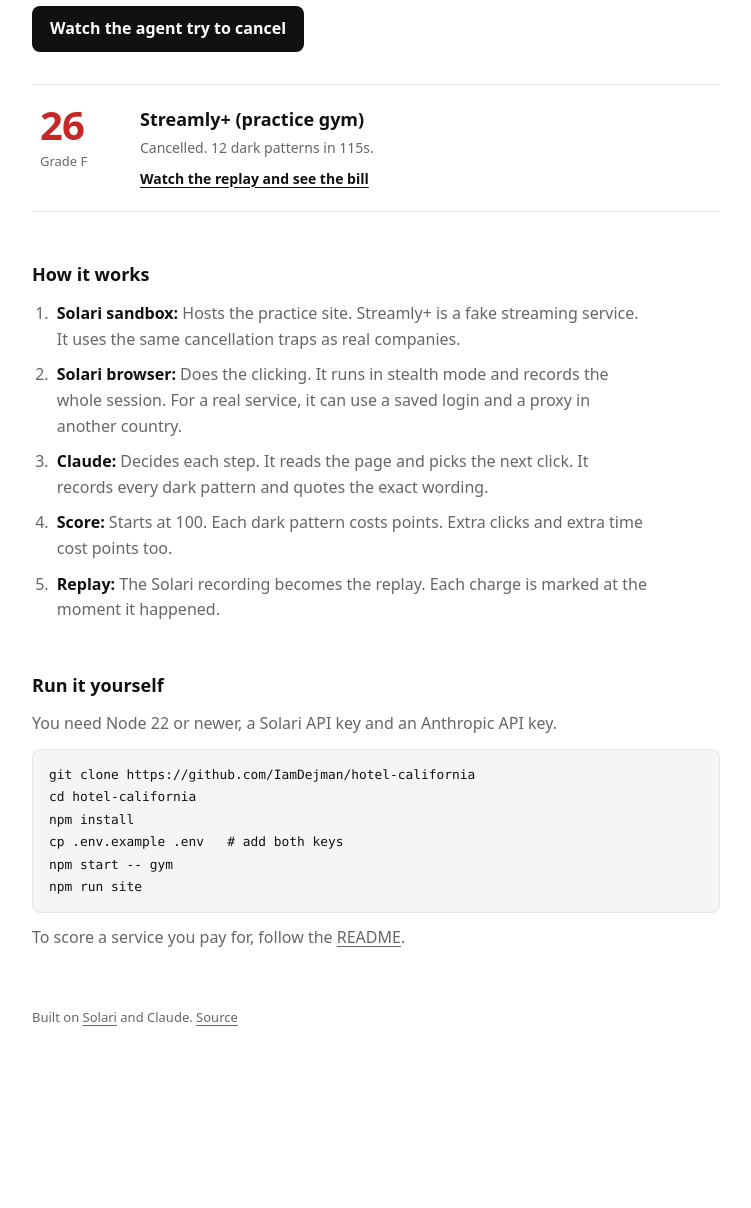
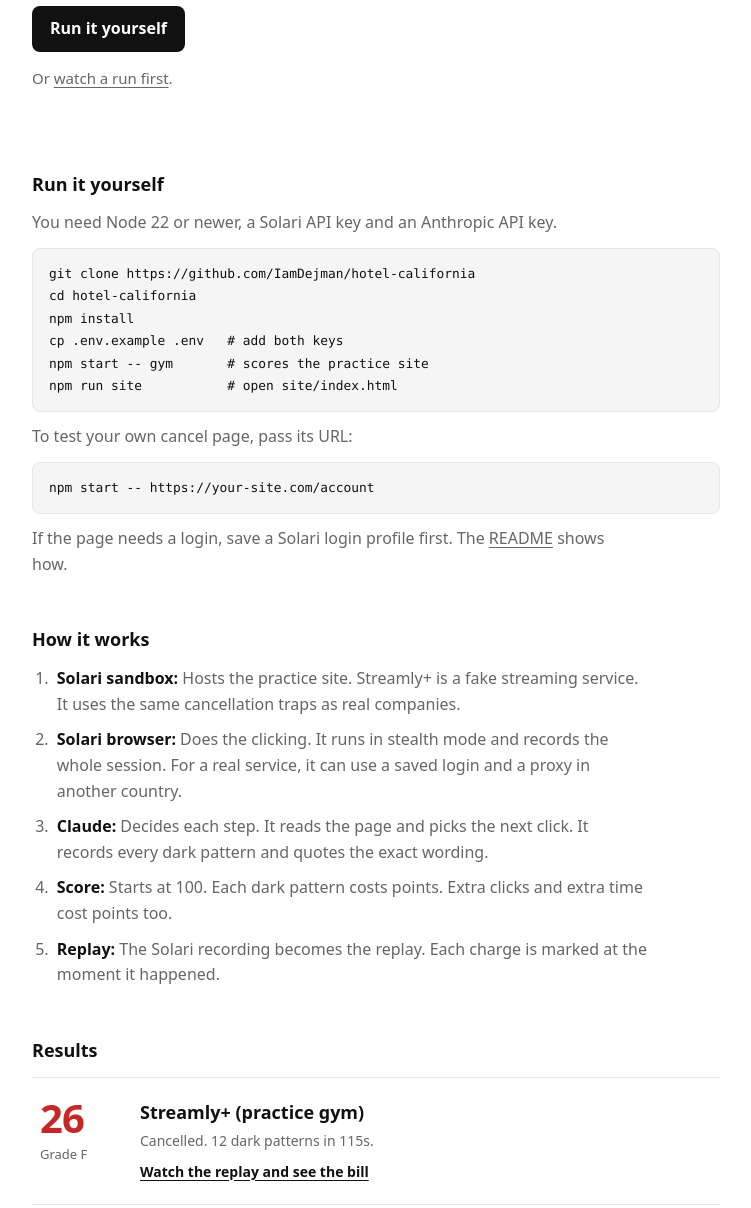
Before and after one commit to IamDejman/hotel-california, a website: page site/index.html in a window 1280 px wide. Shown: the part 200-1408 px from the top of the page, without its empty margins (264-1015 px from the left). Before the commit the page ends 1276 px from the top, so only its background shows below. Drawn offline with Linux system fonts and the light colour scheme.

Commit message:
feat(site): Lead the landing page with Run it yourself

```diff
--- a/site/index.html
+++ b/site/index.html
@@ -33,6 +33,9 @@
 header.site p { color: var(--muted); max-width: 60ch; margin-top: 12px; font-size: 18px; text-wrap: pretty; }
 .cta { display: inline-block; margin-top: 24px; background: var(--text); color: var(--bg); padding: 10px 18px; border-radius: 8px; font-weight: 600; text-decoration: none; }
 .cta:hover { opacity: 0.85; }
+header.site .alt { font-size: 15px; margin-top: 14px; }
+html { scroll-behavior: smooth; }
+@media (prefers-reduced-motion: reduce) { html { scroll-behavior: auto; } }
 .back { display: inline-block; margin-bottom: 20px; font-size: 14px; }
 h1.run { font-size: 30px; line-height: 1.2; letter-spacing: -0.01em; text-wrap: balance; overflow-wrap: anywhere; }
 h2 { font-size: 18px; margin: 48px 0 12px; }
@@ -49,7 +52,7 @@
 .register a:hover { background: var(--panel); }
 .register .score { font-size: 40px; font-weight: 700; line-height: 1; letter-spacing: -0.02em; }
 .register .grade { font-size: 13px; color: var(--muted); margin-top: 6px; }
-.register h2 { font-size: 18px; margin: 0; overflow-wrap: anywhere; }
+.register h3 { font-size: 18px; margin: 0; overflow-wrap: anywhere; }
 .register p { color: var(--muted); font-size: 14px; margin-top: 4px; }
 .register .go { display: inline-block; margin-top: 8px; font-size: 14px; font-weight: 600; text-decoration: underline; text-underline-offset: 3px; }
 .grade-A, .grade-B { color: var(--good); }
@@ -100,16 +103,22 @@
 <header class="site">
   <h1 class="title">Hotel California</h1>
   <p>We send an AI agent to cancel a subscription and score how hard the company makes it to leave.</p>
-  <a class="cta" href="runs/gym.html">Watch the agent try to cancel</a>
+  <a class="cta" href="#run">Run it yourself</a>
+  <p class="alt">Or <a href="runs/gym.html">watch a run first</a>.</p>
 </header>
-<ol class="register"><li><a href="runs/gym.html">
-  <div><div class="score num grade-F">26</div><div class="grade">Grade F</div></div>
-  <div>
-    <h2>Streamly+ (practice gym)</h2>
-    <p>Cancelled. 12 dark patterns in 115s.</p>
-    <span class="go">Watch the replay and see the bill</span>
-  </div>
-</a></li></ol>
+<section id="run">
+  <h2>Run it yourself</h2>
+  <p class="prose">You need Node 22 or newer, a Solari API key and an Anthropic API key.</p>
+  <pre><code>git clone https://github.com/IamDejman/hotel-california
+cd hotel-california
+npm install
+cp .env.example .env   # add both keys
+npm start -- gym       # scores the practice site
+npm run site           # open site/index.html</code></pre>
+  <p class="prose">To test your own cancel page, pass its URL:</p>
+  <pre><code>npm start -- https://your-site.com/account</code></pre>
+  <p class="prose">If the page needs a login, save a Solari login profile first. The <a href="https://github.com/IamDejman/hotel-california#readme">README</a> shows how.</p>
+</section>
 <section>
   <h2>How it works</h2>
   <ol class="steps">
@@ -121,15 +130,15 @@
   </ol>
 </section>
 <section>
-  <h2>Run it yourself</h2>
-  <p class="prose">You need Node 22 or newer, a Solari API key and an Anthropic API key.</p>
-  <pre><code>git clone https://github.com/IamDejman/hotel-california
-cd hotel-california
-npm install
-cp .env.example .env   # add both keys
-npm start -- gym
-npm run site</code></pre>
-  <p class="prose">To score a service you pay for, follow the <a href="https://github.com/IamDejman/hotel-california#readme">README</a>.</p>
+  <h2>Results</h2>
+  <ol class="register"><li><a href="runs/gym.html">
+  <div><div class="score num grade-F">26</div><div class="grade">Grade F</div></div>
+  <div>
+    <h3>Streamly+ (practice gym)</h3>
+    <p>Cancelled. 12 dark patterns in 115s.</p>
+    <span class="go">Watch the replay and see the bill</span>
+  </div>
+</a></li></ol>
 </section>
 </main>
 <footer class="site wrap">Built on <a href="https://getsolari.com">Solari</a> and Claude. <a href="https://github.com/IamDejman/hotel-california">Source</a></footer>
```
Also changed, not shown: site/runs/gym.html (+4 -1 lines), src/site.ts (+23 -14 lines).
